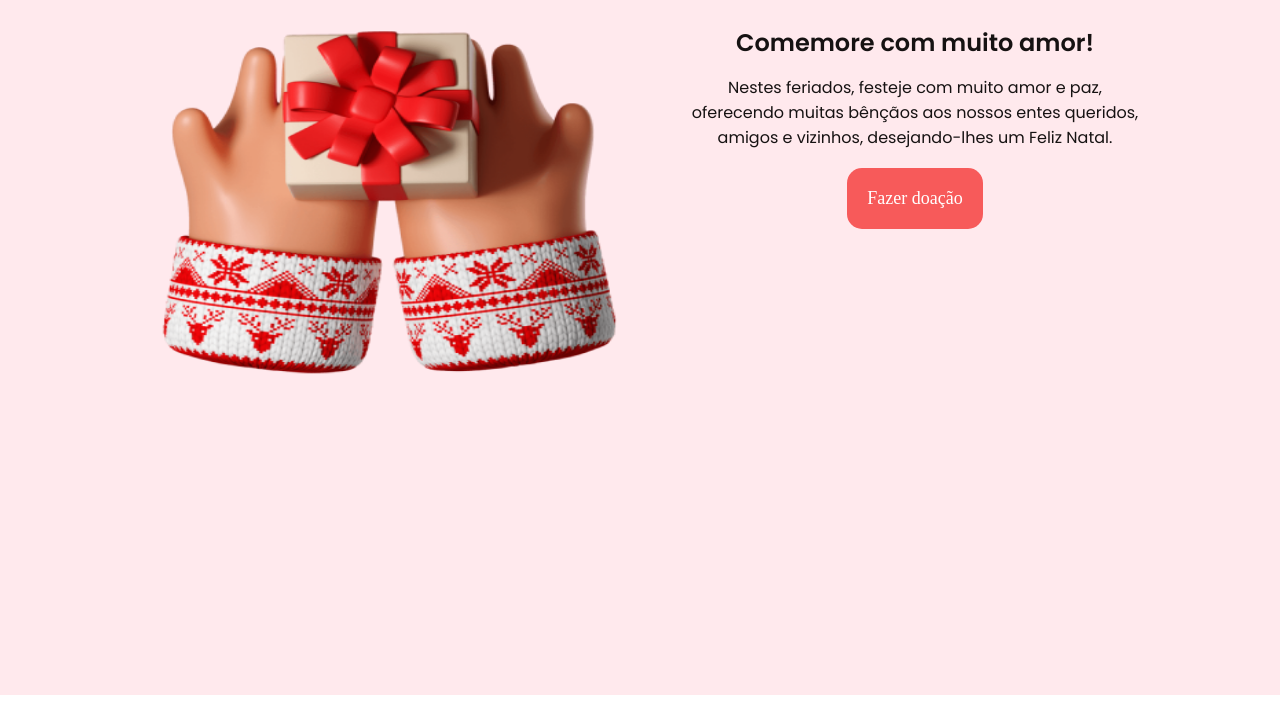
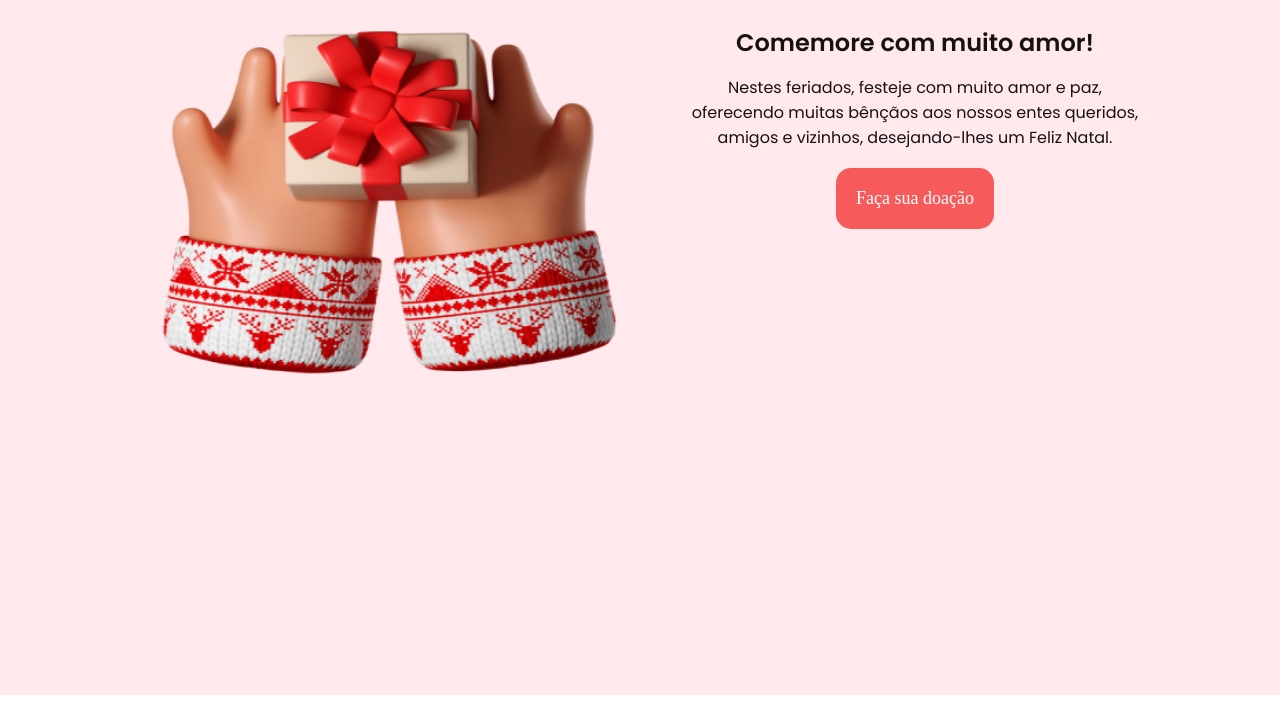
Before and after one commit to rafalangoni/feliz-natal, a plain HTML site: page index.html in a window 1280 px wide. Shown: the part 1804-2517 px from the top of the page. Drawn offline with Linux system fonts and the light colour scheme.

Commit message:
mudando botao

```diff
--- a/index.html
+++ b/index.html
@@ -65,7 +65,7 @@
                 <div class="conteudo-final-textos">
                     <h3 class="conteudo-final-titulo">Comemore com muito amor!</h3>
                     <p class="conteudo-final-paragrafo">Nestes feriados, festeje com muito amor e paz, <br> oferecendo muitas bênçãos aos nossos entes queridos, <br> amigos e vizinhos, desejando-lhes um Feliz Natal.</p>
-                    <a class="conteudo-botao-doacao" href="#">Fazer doação</a>
+                    <a class="conteudo-botao-doacao" href="#">Faça sua doação</a>
                 </div>
             </section>
 
```
